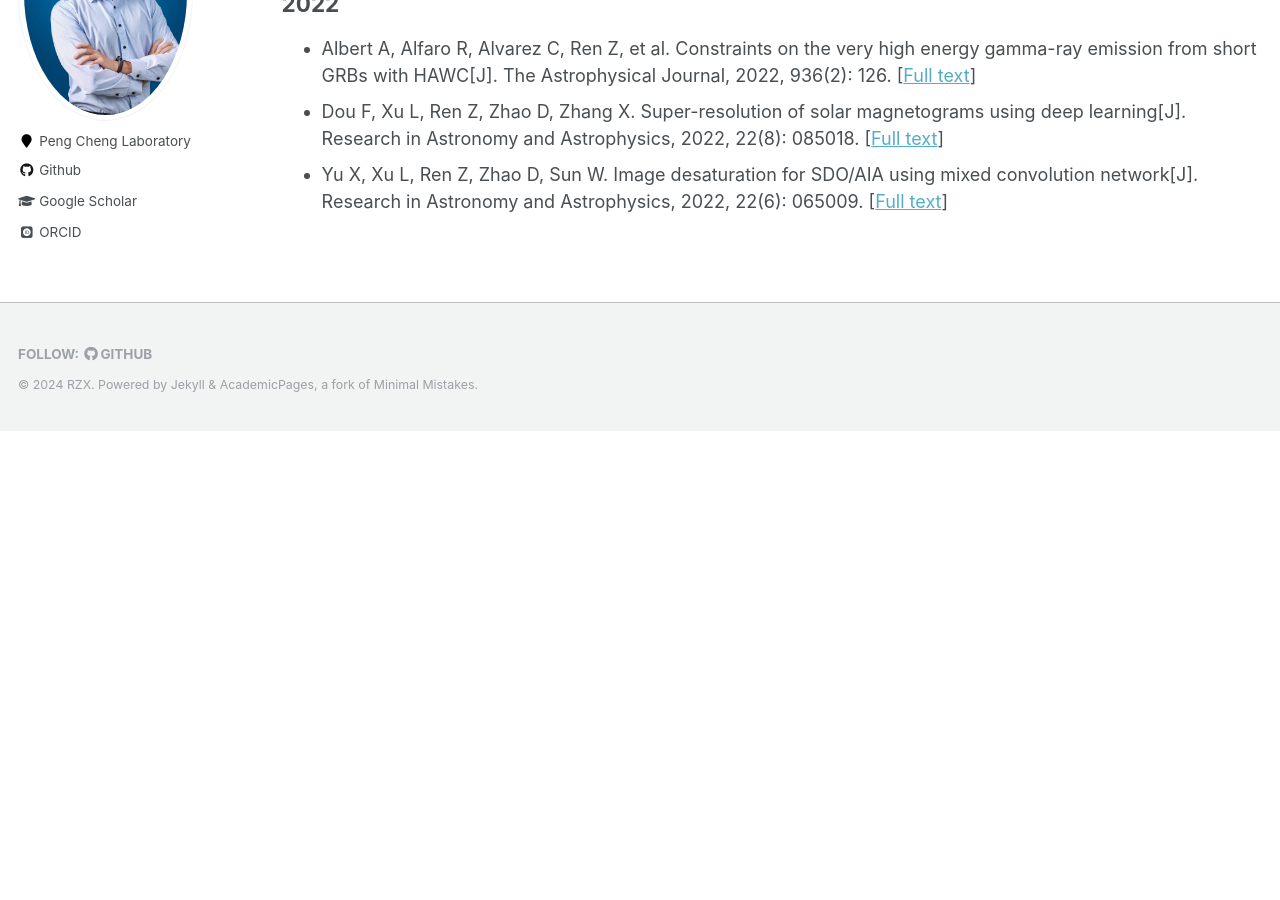
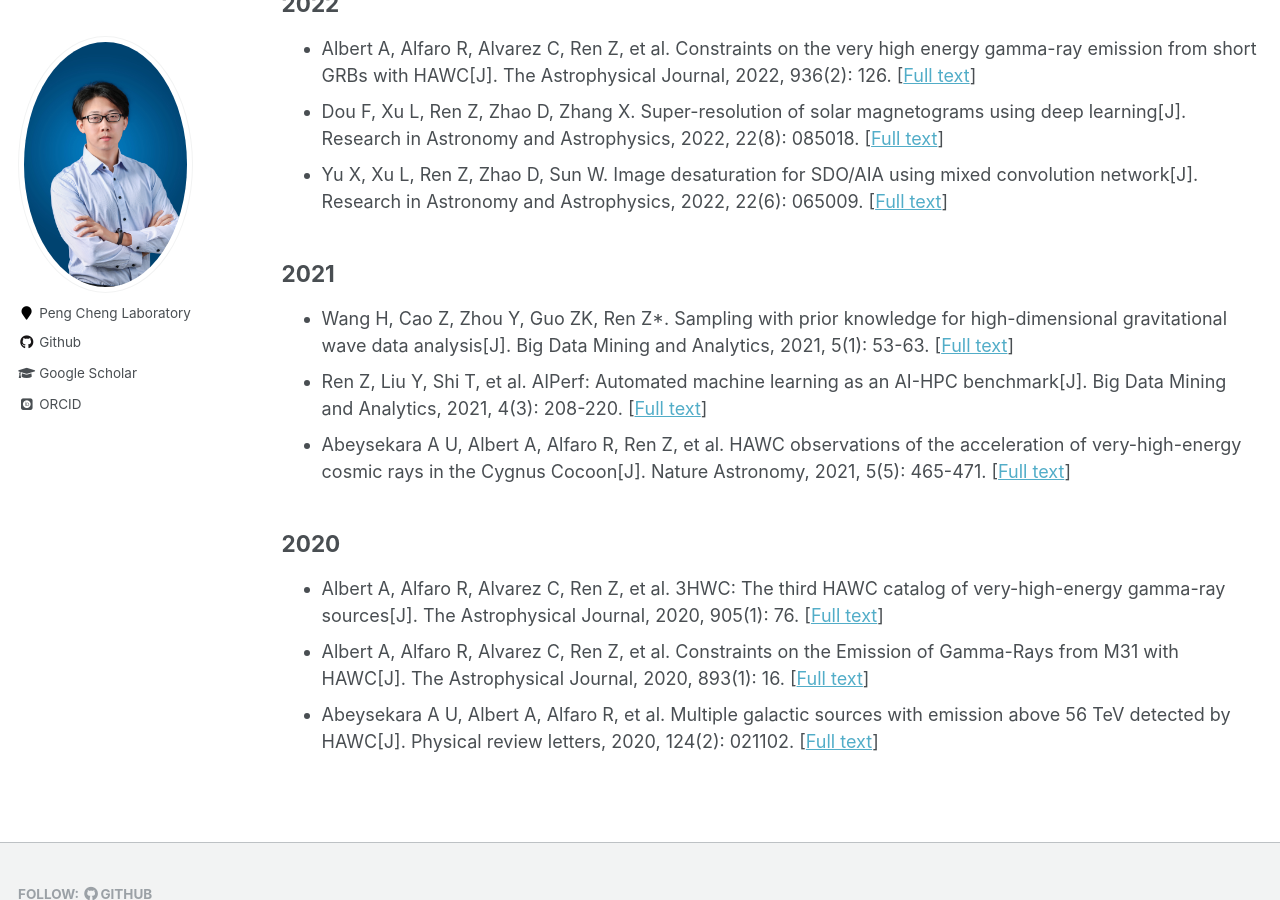
Before and after one commit to zhixiang-ren/zhixiang-ren.github.io, a Jekyll site: the page built from _pages/Publication.html, in a window 1280 px wide and 900 px high, scrolled down 2183 px. Built offline with Jekyll 4.4.1, drawn with Linux system fonts in a browser that asks for light colours; some web fonts are replaced; before the commit the page ends 2614 px from its top, so only the background shows below that.

Commit message:
Update Publication.html

```diff
--- a/_pages/Publication.html
+++ b/_pages/Publication.html
@@ -50,3 +50,19 @@ author_profile: true
     <li>Dou F, Xu L, Ren Z, Zhao D, Zhang X. Super-resolution of solar magnetograms using deep learning[J]. Research in Astronomy and Astrophysics, 2022, 22(8): 085018. [<a href="https://iopscience.iop.org/article/10.1088/1674-4527/ac78ce/meta" target="_blank">Full text</a>]</li>
     <li>Yu X, Xu L, Ren Z, Zhao D, Sun W. Image desaturation for SDO/AIA using mixed convolution network[J]. Research in Astronomy and Astrophysics, 2022, 22(6): 065009. [<a href="https://iopscience.iop.org/article/10.1088/1674-4527/ac69b7/meta" target="_blank">Full text</a>]</li>
 </ul>
+
+<!-- 2021 年的论文 -->
+<h2>2021</h2>
+<ul>
+    <li>Wang H, Cao Z, Zhou Y, Guo ZK, Ren Z*. Sampling with prior knowledge for high-dimensional gravitational wave data analysis[J]. Big Data Mining and Analytics, 2021, 5(1): 53-63. [<a href="https://ieeexplore.ieee.org/abstract/document/9663260/" target="_blank">Full text</a>]</li>
+    <li>Ren Z, Liu Y, Shi T, et al. AIPerf: Automated machine learning as an AI-HPC benchmark[J]. Big Data Mining and Analytics, 2021, 4(3): 208-220. [<a href="https://ieeexplore.ieee.org/abstract/document/9430136/" target="_blank">Full text</a>]</li>
+    <li>Abeysekara A U, Albert A, Alfaro R, Ren Z, et al. HAWC observations of the acceleration of very-high-energy cosmic rays in the Cygnus Cocoon[J]. Nature Astronomy, 2021, 5(5): 465-471. [<a href="https://www.nature.com/articles/s41550-021-01318-y" target="_blank">Full text</a>]</li>
+</ul>
+
+<!-- 2020 年的论文 -->
+<h2>2020</h2>
+<ul>
+    <li>Albert A, Alfaro R, Alvarez C, Ren Z, et al. 3HWC: The third HAWC catalog of very-high-energy gamma-ray sources[J]. The Astrophysical Journal, 2020, 905(1): 76. [<a href="https://iopscience.iop.org/article/10.3847/1538-4357/abc2d8/meta" target="_blank">Full text</a>]</li>
+    <li>Albert A, Alfaro R, Alvarez C, Ren Z, et al. Constraints on the Emission of Gamma-Rays from M31 with HAWC[J]. The Astrophysical Journal, 2020, 893(1): 16. [<a href="https://iopscience.iop.org/article/10.3847/1538-4357/ab7999/meta" target="_blank">Full text</a>]</li>
+    <li>Abeysekara A U, Albert A, Alfaro R, et al. Multiple galactic sources with emission above 56 TeV detected by HAWC[J]. Physical review letters, 2020, 124(2): 021102. [<a href="https://journals.aps.org/prl/abstract/10.1103/PhysRevLett.124.021102" target="_blank">Full text</a>]</li>
+</ul>
```
